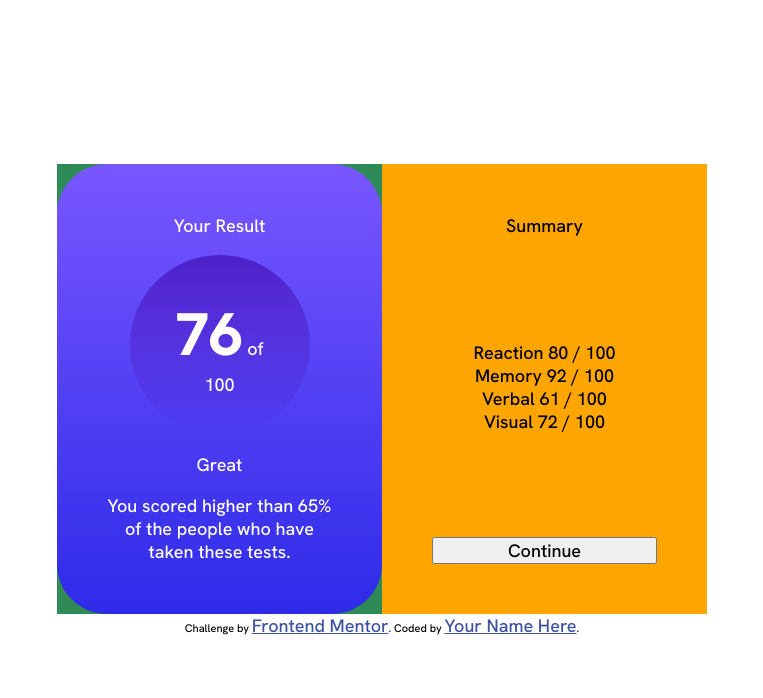
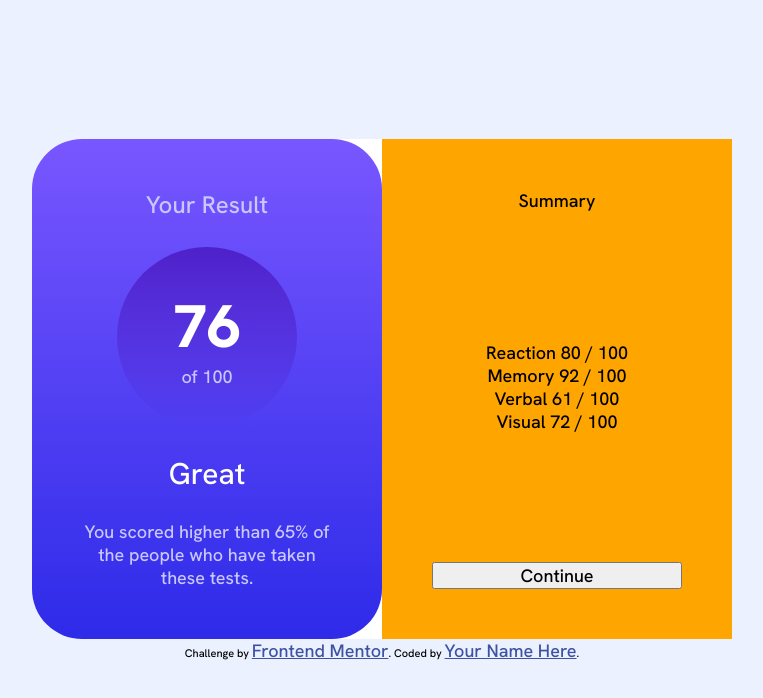
Before and after one commit to jpdavalos423/results-summary-component, a plain HTML site: page index.html in a window 1280 px wide. Shown: the whole page, without its empty margins (258-1021 px from the left). Drawn offline with Linux system fonts and the light colour scheme.

Commit message:
adjustments to result card

```diff
--- a/styles.css
+++ b/styles.css
@@ -12,6 +12,7 @@
 }
 
 body {
+  background-color: hsl(221, 100%, 96%);
   display: flex;
   justify-content: center;
   align-items: center;
@@ -20,11 +21,12 @@ body {
 }
 
 .card {
-  background-color: seagreen;
+  background-color: white;
+  border-radius: 50px;
   display: flex;
   flex-direction: row;
-  max-width: 650px;
-  height: 450px;
+  max-width: 700px;
+  height: 500px;
 }
 
 .result-card {
@@ -40,13 +42,15 @@ body {
 }
 
 .score em {
-  /* display: block; */
+  color: hsl(0, 0%, 100%);
+  display: block;
   font-style: normal;
   font-size: 60px;
   font-weight: 800;
 }
 
 .score {
+  color: hsl(241, 100%, 89%);
   align-self: center;
   width: 100px;
   height: 100px;
@@ -56,6 +60,19 @@ body {
     hsla(256, 72%, 46%, 1),
     hsla(241, 72%, 46%, 0)
   );
+}
+
+.result-card h1 {
+  color: hsl(241, 100%, 89%);
+  font-size: 24px;
+}
+
+.result-card h2 {
+  font-size: 30px;
+}
+
+.result-card p {
+  color: hsl(241, 100%, 89%);
 }
 
 .summary-card {
```
